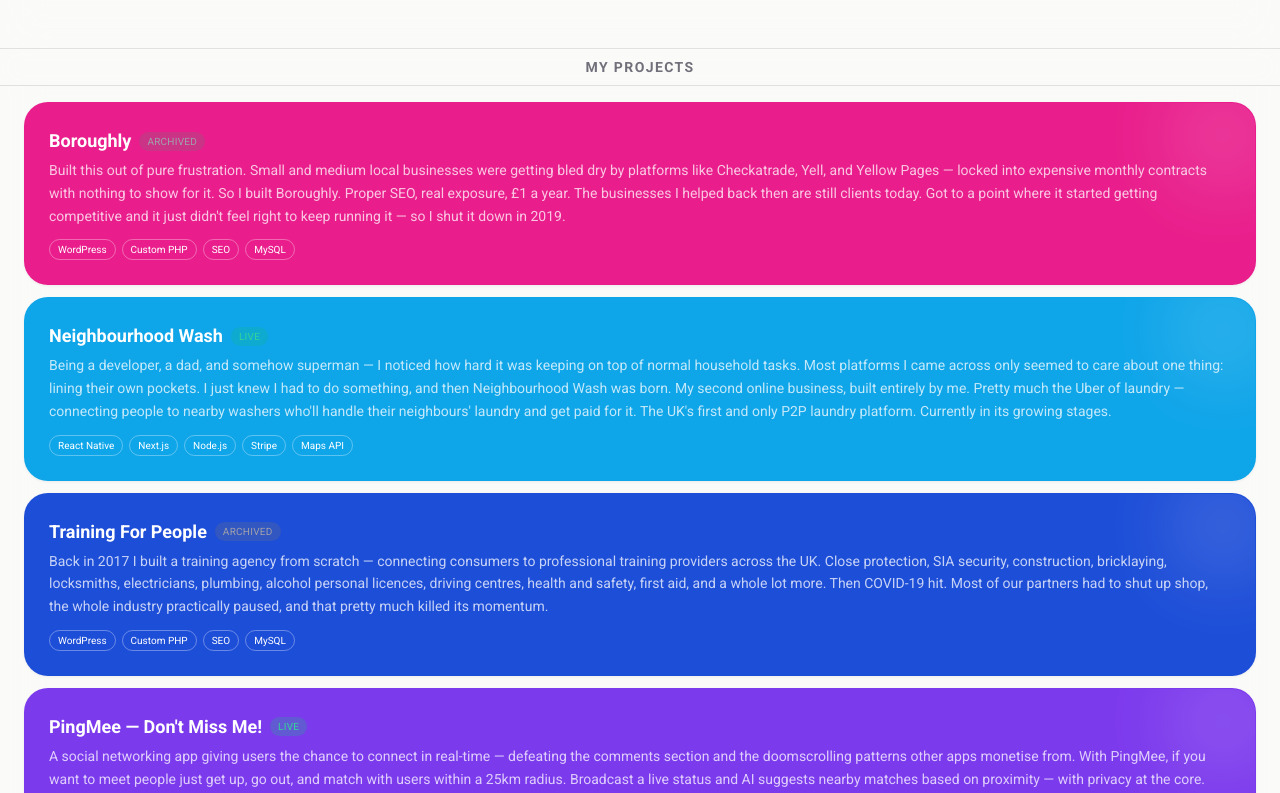
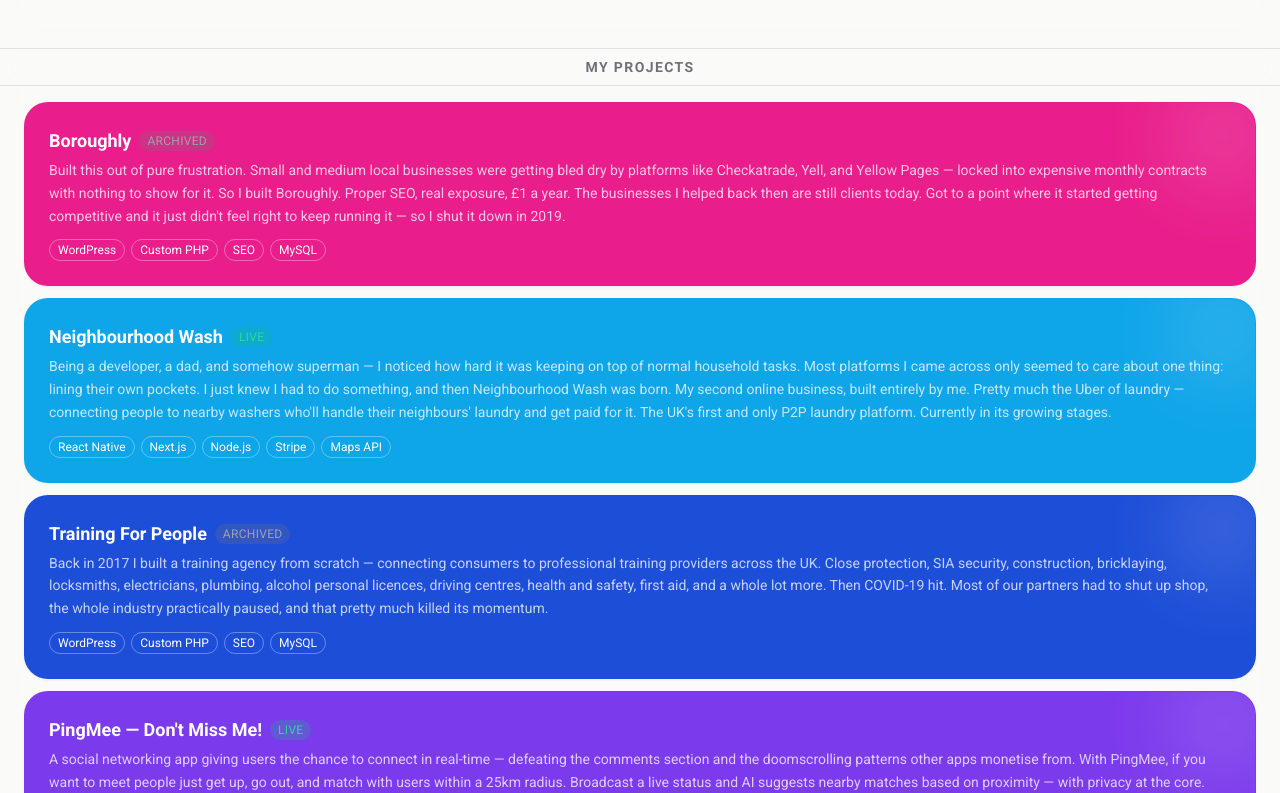
Before and after one commit to devjoe1991/Portfolio, a Next.js app: page / in a window 1280 px wide. Shown: the part 1180-1973 px from the top of the page. Built offline with nearby package versions, Linux system fonts and the light colour scheme; a web font is replaced by a local one.

Commit message:
logo section

```diff
--- a/src/components/LogosSection.tsx
+++ b/src/components/LogosSection.tsx
@@ -16,7 +16,7 @@ export default function LogosSection() {
 
   return (
     <section className="w-full bg-[#0a0a0a] py-12 border-t border-white/[0.06]">
-      <p className="mb-8 text-center font-sans font-bold text-xs uppercase tracking-widest text-zinc-600">
+      <p className="mb-8 text-center font-sans font-bold text-sm uppercase tracking-widest text-zinc-600">
         built &amp; shipped with
       </p>
 
--- a/src/components/WorkSection.tsx
+++ b/src/components/WorkSection.tsx
@@ -138,7 +138,7 @@ export default function WorkSection() {
                 </h3>
                 {project.status && (
                   <span
-                    className="font-sans text-[10px] px-2 py-0.5 rounded-full uppercase tracking-wide"
+                    className="font-sans text-xs px-2 py-0.5 rounded-full uppercase tracking-wide"
                     style={{
                       background: STATUS_BG[project.status],
                       color: STATUS_COLOR[project.status],
@@ -155,7 +155,7 @@ export default function WorkSection() {
                 {project.tags.map((tag) => (
                   <span
                     key={tag}
-                    className="font-sans text-[10px] px-2 py-0.5 rounded-full border"
+                    className="font-sans text-xs px-2 py-0.5 rounded-full border"
                     style={{
                       color: (project.cardBg || project.cardGradient) ? project.accent : "var(--muted)",
                       borderColor: (project.cardBg || project.cardGradient) ? `${project.accent}55` : "var(--border)",
```
